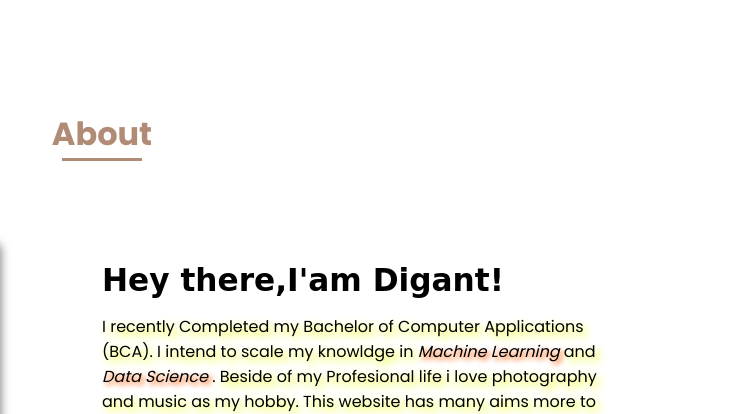
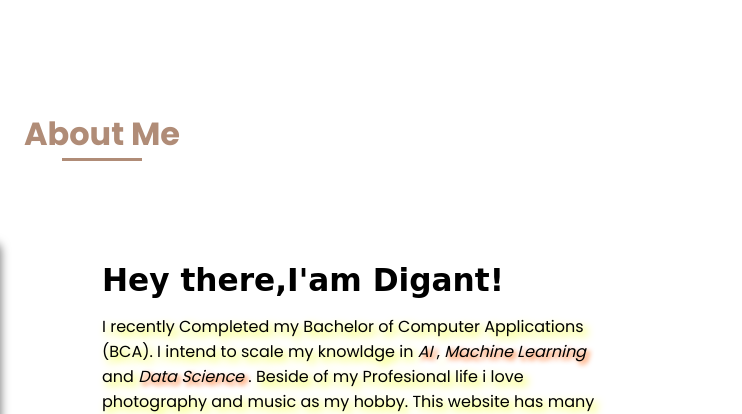
Before and after one commit to dmvyas/intro, a plain HTML site: page index.html in a window 1280 px wide. Shown: the part 578-992 px from the top of the page, 538-1280 px from the left. Drawn offline with nearby package versions, Linux system fonts and the light colour scheme; files whose address does not match are found by name; a web font is replaced by a local one.

Commit message:
Changed About Me and Added AI

```diff
--- a/index.html
+++ b/index.html
@@ -114,7 +114,7 @@
 <br>
         <!--===== ABOUT =====-->
         <section class="about section " id="about">
-            <h2 class="section-title">About</h2>
+            <h2 class="section-title">About Me</h2>
 
             <div class="about__container bd-grid">
                 <div class="about__img">
@@ -124,7 +124,7 @@
                 <div>
                     <h2 class="about__subtitle"><b>Hey there,I'am Digant!</b></h2>
                     <p class="about__text"> I recently Completed my Bachelor of Computer Applications (BCA). I intend to
-                        scale my knowldge in <i><span class="highlight-red"> Machine Learning </span></i> and <i><span class="highlight-red"> Data Science </span></i>. Beside of my
+                        scale my knowldge in <i><span class="highlight-red"> AI </span></i>, <i><span class="highlight-red"> Machine Learning </span></i> and <i><span class="highlight-red"> Data Science </span></i>. Beside of my
                         Profesional life
                         i love photography and music as my hobby. This website has many aims more to come soon! Stay
                         Tuend!</p>
```
